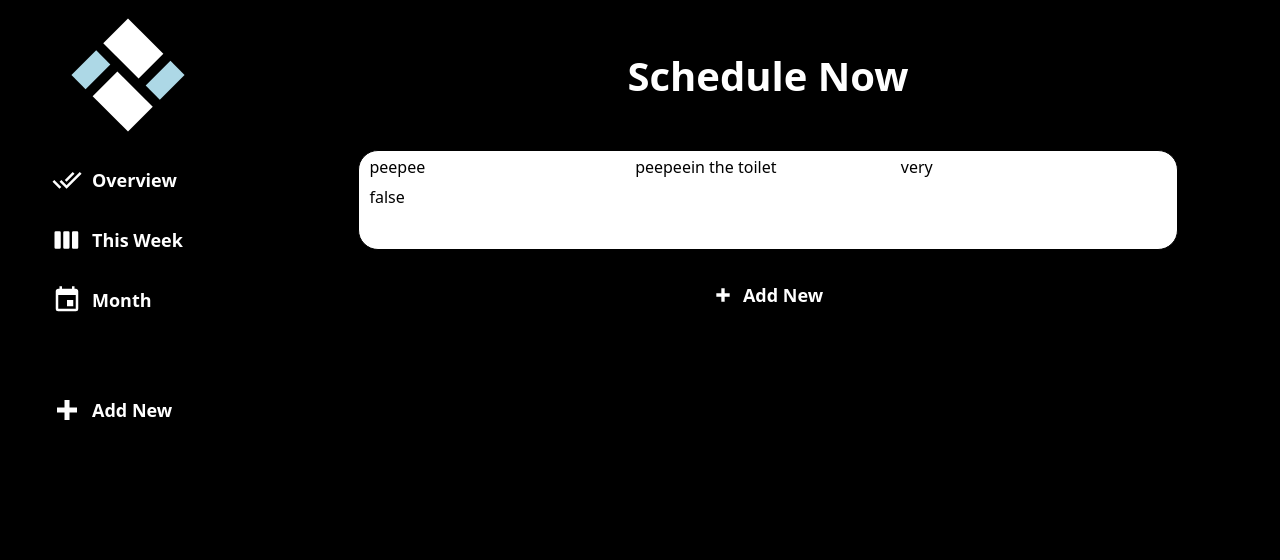
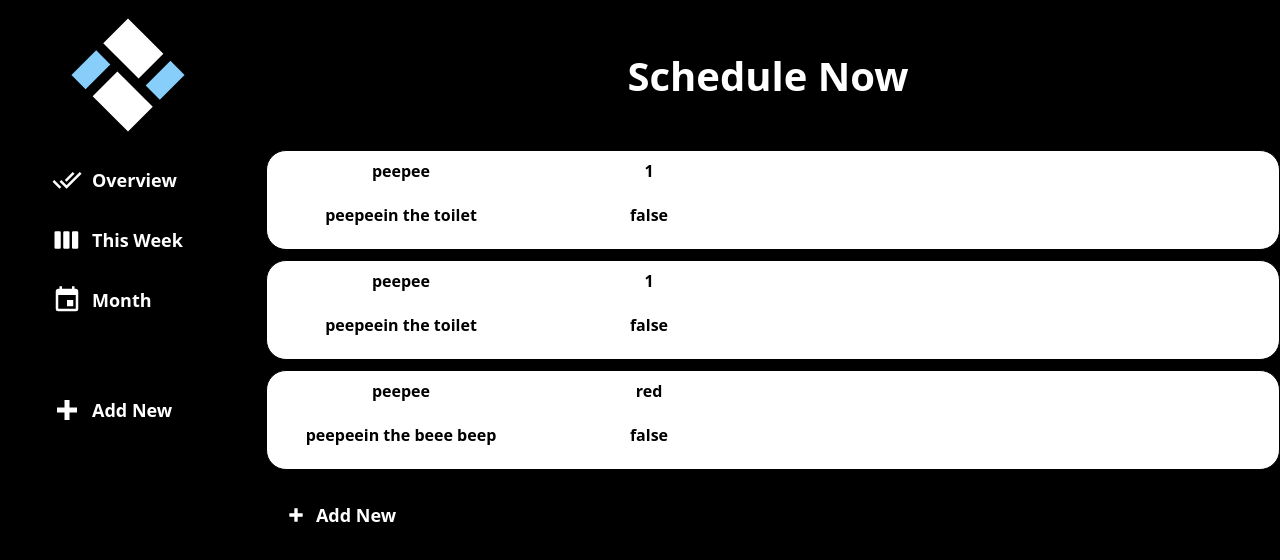
Before and after one commit to xadvent/toDoList, a website built with webpack: page dist/index.html in a window 1280 px wide. Both pictures are taken after a click on the button "Overview". Built offline with nearby package versions, Linux system fonts and the light colour scheme.

Commit message:
Adds info to cards.
PS: Object.entries WAS RIGHT... Oh my goodness I noticed right after -_-

```diff
--- a/src/content_tabs/tabCreation.js
+++ b/src/content_tabs/tabCreation.js
@@ -23,15 +23,14 @@ export const overview = function () {
     const content = clearContentMake('overview')
     const newButton = createNewButton()
 
-    const task = document.createElement('div')
-    task.classList.add('overview-task')
-    task.textContent= 'this is a task'
+    //  DELETE ME -- new item created to simulate addition
+    taskObj.addItem('peepee', 'peepeein the beee beep', 'red')
+    // DELETE ME
     taskObj.refresh()
 
 
 
     content.appendChild(createNewButton())
-    content.appendChild(task)
     return
 }
 
--- a/src/main.js
+++ b/src/main.js
@@ -20,13 +20,7 @@ export class Task {
     }
 }
 
-function* entries(obj){
-    for (let key of Object.keys(obj)) {
-        yield [key, obj[key]];
-    }
-}
-
-export const Holder = (function () {
+const Holder = (function () {
     let tasklist = []
 
     const clear = function () {
@@ -39,12 +33,14 @@ export const Holder = (function () {
             createdTask.classList.add('task-item')
             console.log(tasklist[i])
             const iterable = tasklist[i]
-            for (let [key, value] of entries(iterable)) {
+            for (let [key, value] of Object.entries(iterable)) {
                 console.log(key)
                 console.log(value)
-                const info = document.createElement('div')
-                info.classList.add('task-info')
-                info.classList.add(key)
+                if (key === 'importance'){
+                    console.log(document.querySelectorAll('.task-item')[tasklist.indexOf(this)])
+                }
+                const info = document.createElement('h3')
+                info.classList.add('task-info', key)
                 info.textContent = value
                 createdTask.appendChild(info)
             }
@@ -66,7 +62,8 @@ export const Holder = (function () {
     }
 })()
 export const taskObj = Holder
-taskObj.addItem('peepee', 'peepeein the toilet', 'very')
+taskObj.addItem('peepee', 'peepeein the toilet', '1')
+taskObj.addItem('peepee', 'peepeein the toilet', '1')
 
 
 makeAll()
--- a/src/style.css
+++ b/src/style.css
@@ -1,5 +1,6 @@
 :root {
-    --highlight: lightblue;
+    --highlight: lightskyblue;
+    --second-highlight: lightblue;
     --secondary: white;
     --main: black;
 }
@@ -57,6 +58,7 @@ html, body {
     padding: 0px;
     min-height: 100vh;
     min-width: 100vw;
+    background-color: var(--main);
 }
 
 * {
@@ -150,6 +152,9 @@ a {
 
 
 #sidebar {
+    align-self: start;
+    position: sticky;
+    top: 0;
     grid-row: 2 / -1;
     grid-column: 1;
     display: flex;
@@ -217,6 +222,8 @@ a {
 }
 #plus {
     height: 20px;
+    align-self: center;
+    justify-self: center;
 }
 #add-button:hover > .nav-image {
     filter: invert(100%);
@@ -242,16 +249,21 @@ a {
 
 /* tab styling */
 #content {
-    min-width: 100%;
+    min-width: 95%;
+    margin-left: 10px;
 }
 
 .overview-tab {
     /* background-color: black; */
     animation: slide-down 1s ease;
-    display: flex;
-    flex-direction: column;
+    display: grid;
+    grid-auto-rows: minmax(1fr, 100px);
+    /* grid-template-columns: repeat(2,  1fr); */
+    align-content: start;
+    gap: 10px;
+
+    overflow: auto;
     align-items: center;
-    gap: 10px;
     background-color: black;
 }
 
@@ -259,11 +271,26 @@ a {
     color: black;
     background-color: #fff;
     border: 1px solid black;
-    width: 80%;
     height: 100px;
     border-radius: 20px;
     padding: 5px 10px;
     display: grid;
-    grid-template-columns: 1fr 1fr 1fr;
+    grid-auto-flow: column;
+    grid-template-columns: 1fr 1fr 1fr 1fr;
     grid-template-rows: 30px 1fr;
+    transition: all 1s ease;
 }
+
+
+.task-info {
+    align-self: center;
+    justify-self: center;
+    font-size: 16px;
+    gap: 20%;
+    display: flex;
+    flex-direction: column;
+}
+.task-info .title {
+    grid-column: 1;
+    grid-row: 1/ -1;
+}
```
Also changed, not shown: dist/index_bundle.js.
